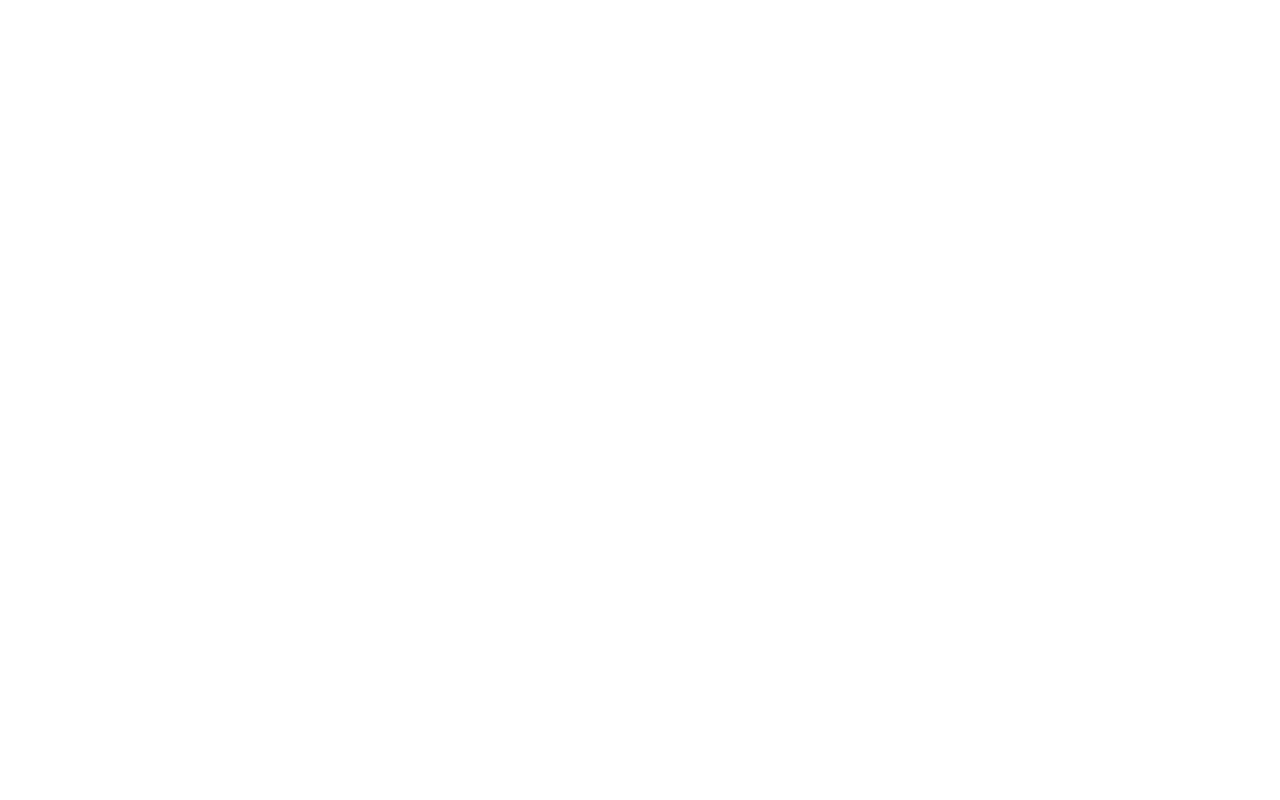
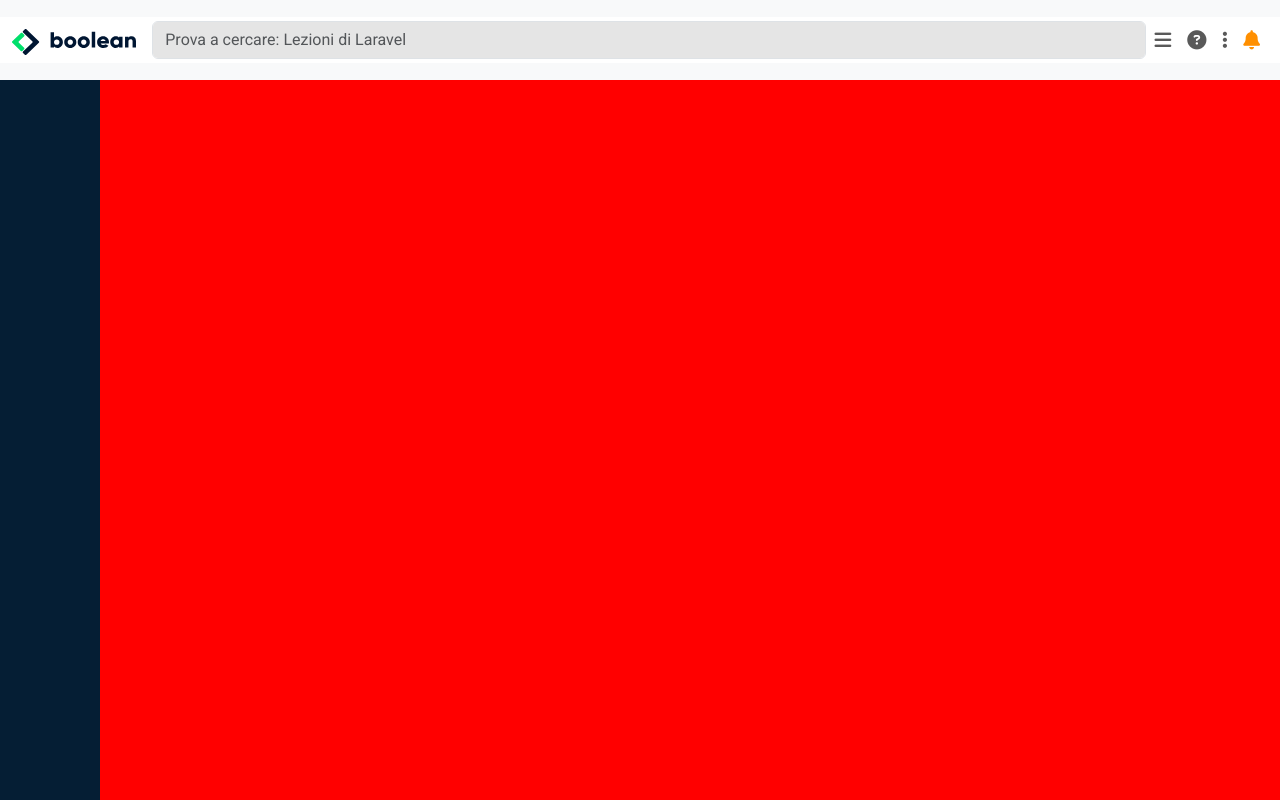
Before and after one commit to AlessioLibbi/html-css-bootstrap-dashboard, a plain HTML site: page index.html in a window 1280 px wide. Drawn offline with nearby package versions, Linux system fonts and the light colour scheme.

Commit message:
Add: navbar

```diff
--- a/css/style.css
+++ b/css/style.css
@@ -1,4 +1,65 @@
+/* RESET */
+img {
+    max-width: 100%;
+}
 /* FONT */
 body {
     font-family: 'Roboto', sans-serif;
 }
+/* PAGE STYLE */
+.wrapper {
+    width: 100%;
+    height: 100vh;
+    /* debug */
+    background-color: red;
+}
+ /* IMPOSTAZIONI NAVIGATION */
+ .navbar {
+    height: 10vh;
+    position: fixed;
+    top: 0;
+    left: 0;
+    width: 100%;
+    background-color: #F8F9FA;
+  }
+  .form-control {
+    background-color: #E5E5E5;
+  }
+  .navbar-brand {
+    font-size: 1.5rem;
+    font-weight: bold;
+    width: 10%;
+    display: flex;
+    align-items: center;
+  }
+  .nav-link {
+    font-size: 1.2rem;
+    font-weight: bold;
+    width: 10%;
+    display: flex;
+    align-items: center;
+  }
+  .search-form {
+    width: 80%;
+    margin: 0 auto;
+    display: flex;
+    align-items: center;
+  }
+  .logo-small {
+    height: 50px;
+  }
+  .my_list {
+    line-height: 10px;
+  }
+  .bell {
+    color: #FF8F00;
+  }
+  /* IMPOSTAZIONI SIDEBAR */
+  .sidebar {
+    height: calc(100vh - 10vh);
+    width: 100px;
+    background-color: #051E34;
+    position: fixed;
+    top: 10vh;
+    left: 0;
+  }
--- a/index.html
+++ b/index.html
@@ -13,8 +13,50 @@
     <link rel="preconnect" href="https://fonts.googleapis.com">
     <link rel="preconnect" href="https://fonts.gstatic.com" crossorigin>
     <link href="https://fonts.googleapis.com/css2?family=Roboto:ital,wght@0,100;0,300;0,400;0,500;0,700;0,900;1,100;1,300;1,400;1,500;1,700;1,900&display=swap" rel="stylesheet">
+    <!-- FONTAWESOME -->
+    <link rel="stylesheet" href="https://cdnjs.cloudflare.com/ajax/libs/font-awesome/6.3.0/css/all.min.css" integrity="sha512-SzlrxWUlpfuzQ+pcUCosxcglQRNAq/DZjVsC0lE40xsADsfeQoEypE+enwcOiGjk/bSuGGKHEyjSoQ1zVisanQ==" crossorigin="anonymous" referrerpolicy="no-referrer" />
 </head>
 <body>
+    <!-- WRAPPER GENERALE -->
+    <div class="wrapper">
+         <!-- BARRA DI NAVIGAZIONE -->
+         <nav class="navbar navbar-expand-lg navbar-light bg-light">
+            <div class="container-fluid" style="background-color: white;">
+              <!-- LOGO -->
+              <a class="navbar-brand d-lg-none" href="#"><img class="logo-small" src="./img/mobile-logo.png" alt=""></a>
+              <a class="navbar-brand d-none d-lg-block " href=""><img src="./img/logo.svg" alt=""></a>
+
+              <!-- BARRA CENTRALE -->
+              <form class="d-flex search-form">
+                <input class="form-control " type="search" placeholder="Prova a cercare: Lezioni di Laravel" aria-label="Cerca">
+              </form>
+
+              <!-- LINK -->
+              <ul class="navbar-nav ms-auto flex-row my_list">
+                <li class="nav-item">
+                    <a class="nav-link d-none d-lg-block" href="#"><i class="fa-solid fa-bars"></i></a>
+                </li>
+                <li class="nav-item">
+                    <a class="nav-link d-none d-lg-block" href="#"><i class="fa-solid fa-circle-question"></i></a>
+                </li>
+                <li class="nav-item d-none d-lg-block">
+                    <a class="nav-link" href="#"><i class="fa-solid fa-ellipsis-vertical"></i></a>
+                </li>
+                <li class="nav-item bell">
+                    <a class="nav-link" href="#"><i class="fa-solid fa-bell bell"></i></a>
+                </li>
+              </ul>
+            </div>
+          </nav>
+
+    <!-- BARRA LATERALE -->
+    <div class="sidebar"></div>
+
+</body>
+
+
+
+    </div>
 
 </body>
 </html>
```
